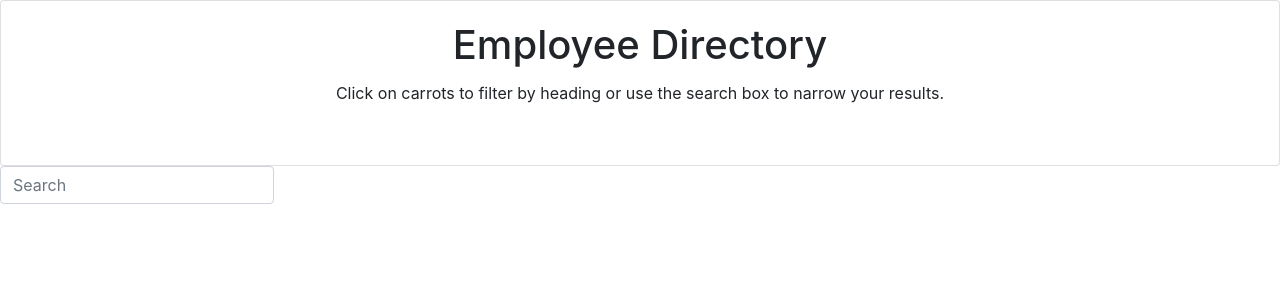
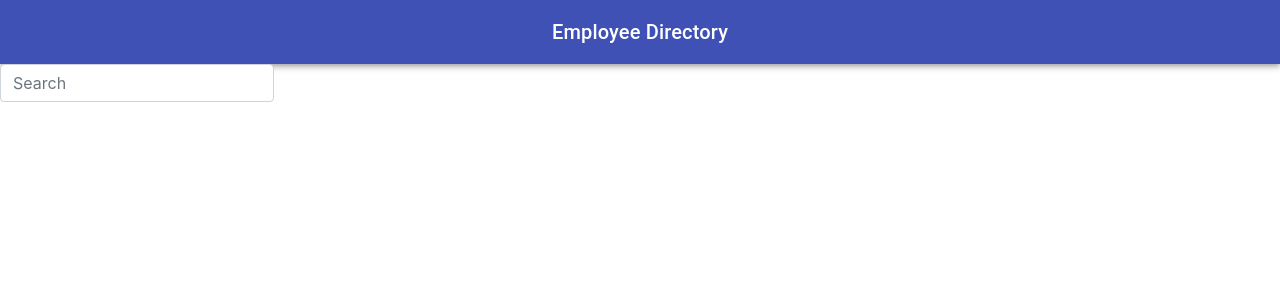
Before and after one commit to AnjaliKevadiya/employee-directory, a React (Create React App) app: page / in a window 1280 px wide. Shown: the top 300 px of the page. Built offline with nearby package versions, Linux system fonts and the light colour scheme.

Commit message:
installed material-ui core and icons

```diff
--- a/package.json
+++ b/package.json
@@ -3,6 +3,8 @@
   "version": "0.1.0",
   "private": true,
   "dependencies": {
+    "@material-ui/core": "^4.11.2",
+    "@material-ui/icons": "^4.11.2",
     "@testing-library/jest-dom": "^5.11.8",
     "@testing-library/react": "^11.2.2",
     "@testing-library/user-event": "^12.6.0",
--- a/src/App.js
+++ b/src/App.js
@@ -2,7 +2,7 @@
 import { BrowserRouter as Router, Route, Switch } from "react-router-dom";
 
 import "./App.css";
-import Header from "./components/Header";
+import Header from "./components/Navbar";
 import Search from "./components/Search";
 import Wrapper from "./components/Wrapper";
 
--- a/src/components/Header/index.js
+++ /dev/null
@@ -1,19 +0,0 @@
-import React from "react";
-import "./style.css";
-
-function Header() {
-  return (
-    <div className="card">
-      <div className="card-body">
-        <h1 className="card-title">Employee Directory</h1>
-        <p className="card-text">
-          Click on carrots to filter by heading or use the search box to narrow
-          your results.
-        </p>
-        <br />
-      </div>
-    </div>
-  );
-}
-
-export default Header;
--- a/src/components/Header/style.css
+++ /dev/null
@@ -1,4 +0,0 @@
-.card {
-  background: darkblue;
-  /* color: white; */
-}
--- /dev/null
+++ b/src/components/Navbar/index.js
@@ -0,0 +1,38 @@
+import React from "react";
+import { makeStyles } from "@material-ui/core/styles";
+import AppBar from "@material-ui/core/AppBar";
+import Toolbar from "@material-ui/core/Toolbar";
+import Typography from "@material-ui/core/Typography";
+import Button from "@material-ui/core/Button";
+import IconButton from "@material-ui/core/IconButton";
+import MenuIcon from "@material-ui/icons/Menu";
+
+const useStyles = makeStyles((theme) => ({
+  root: {
+    flexGrow: 1,
+  },
+  menuButton: {
+    marginRight: theme.spacing(2),
+  },
+  title: {
+    flexGrow: 1,
+  },
+}));
+
+function Navbar() {
+  const classes = useStyles();
+
+  return (
+    <div className={classes.root}>
+      <AppBar position="static">
+        <Toolbar>
+          <Typography variant="h6" className={classes.title}>
+            Employee Directory
+          </Typography>
+        </Toolbar>
+      </AppBar>
+    </div>
+  );
+}
+
+export default Navbar;
```
Also changed, not shown: 1 other file (tests, documents, lock files or other folders).
